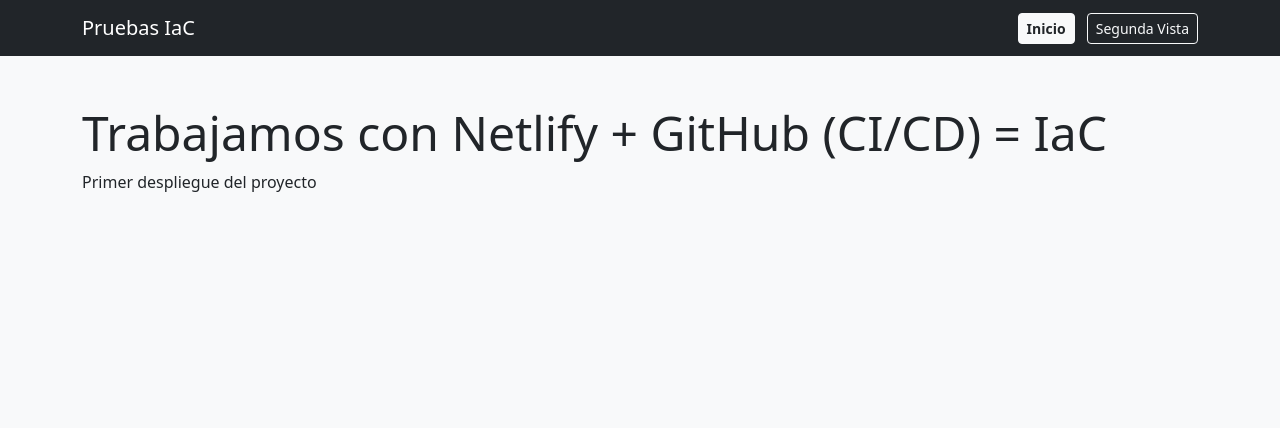
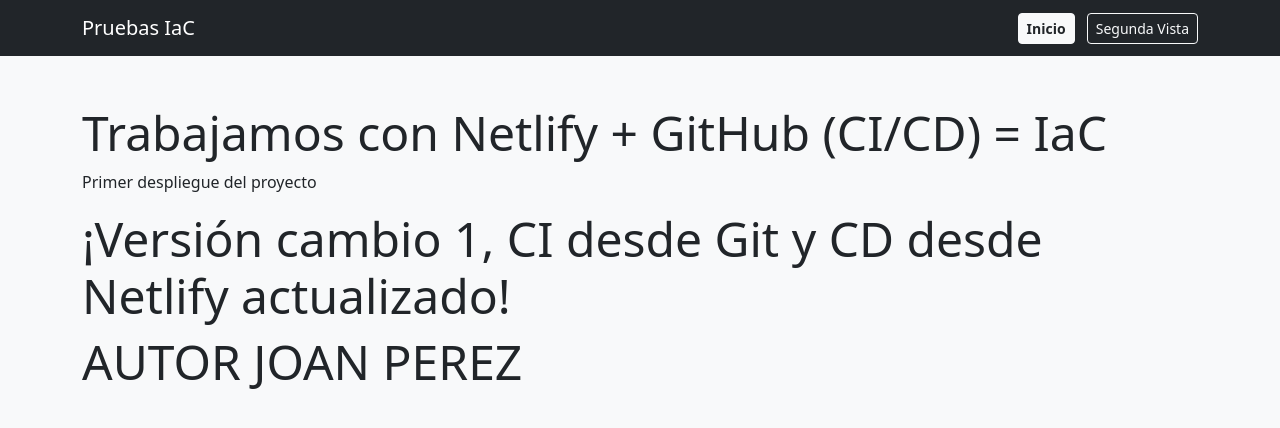
Before and after one commit to Joan564557/Proyecto_IAC, a plain HTML site: page index.html in a window 1280 px wide. Drawn offline with nearby package versions, Linux system fonts and the light colour scheme.

Commit message:
Update index.html- feat: nuevo h1 nuevos cambios agregados

```diff
--- a/index.html
+++ b/index.html
@@ -21,7 +21,8 @@
   <main class="container py-5">
     <h1 class="display-5">Trabajamos con Netlify + GitHub (CI/CD) = IaC</h1>
    <p>Primer despliegue del proyecto</p>
-
+   <h1 class="display-5">¡Versión cambio 1, CI desde Git y CD desde Netlify actualizado! </h1>
+    <h2 class="display-5">AUTOR JOAN PEREZ </h2>
     <p class="lead">
     </p>
   </main>
```
